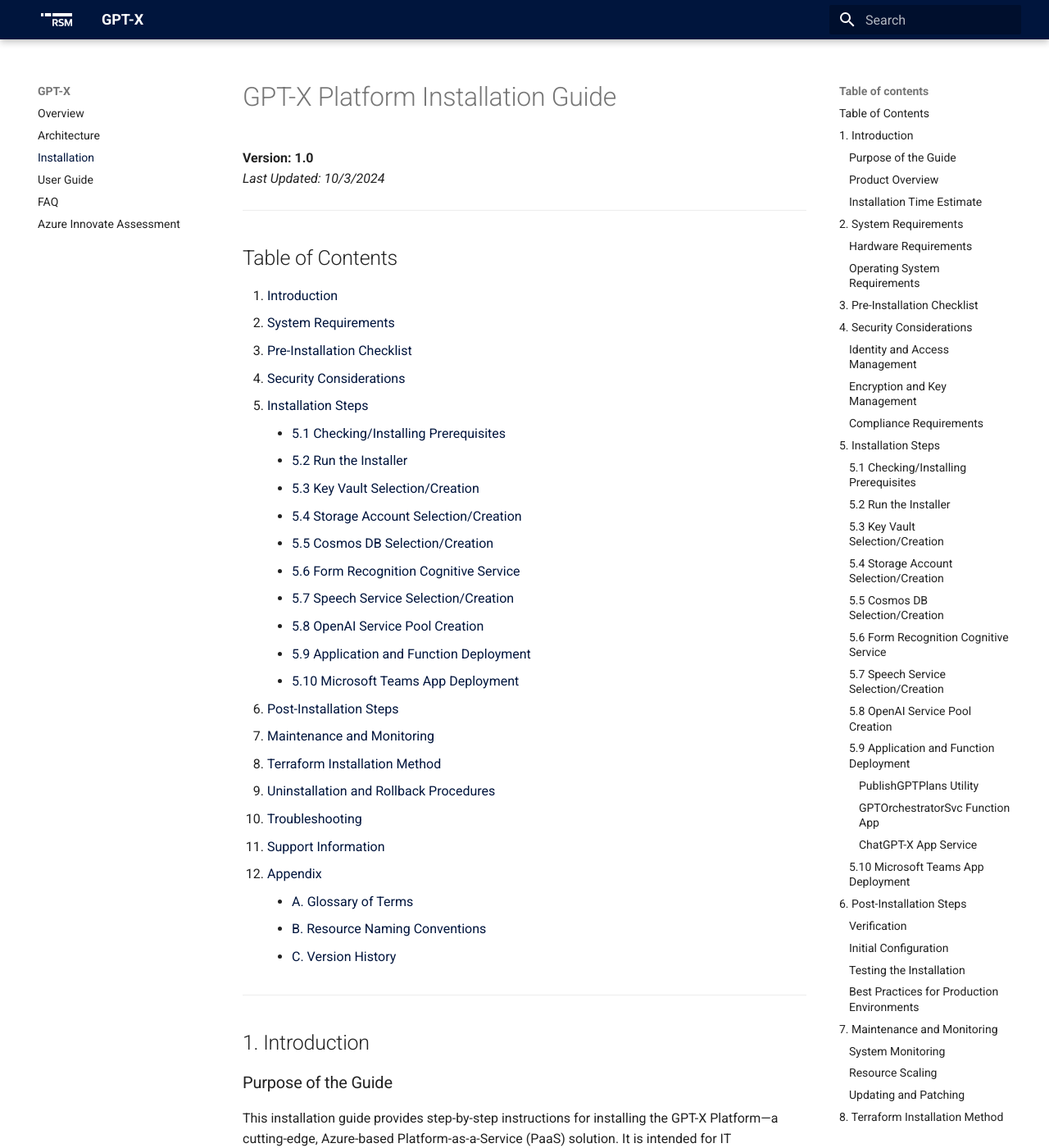
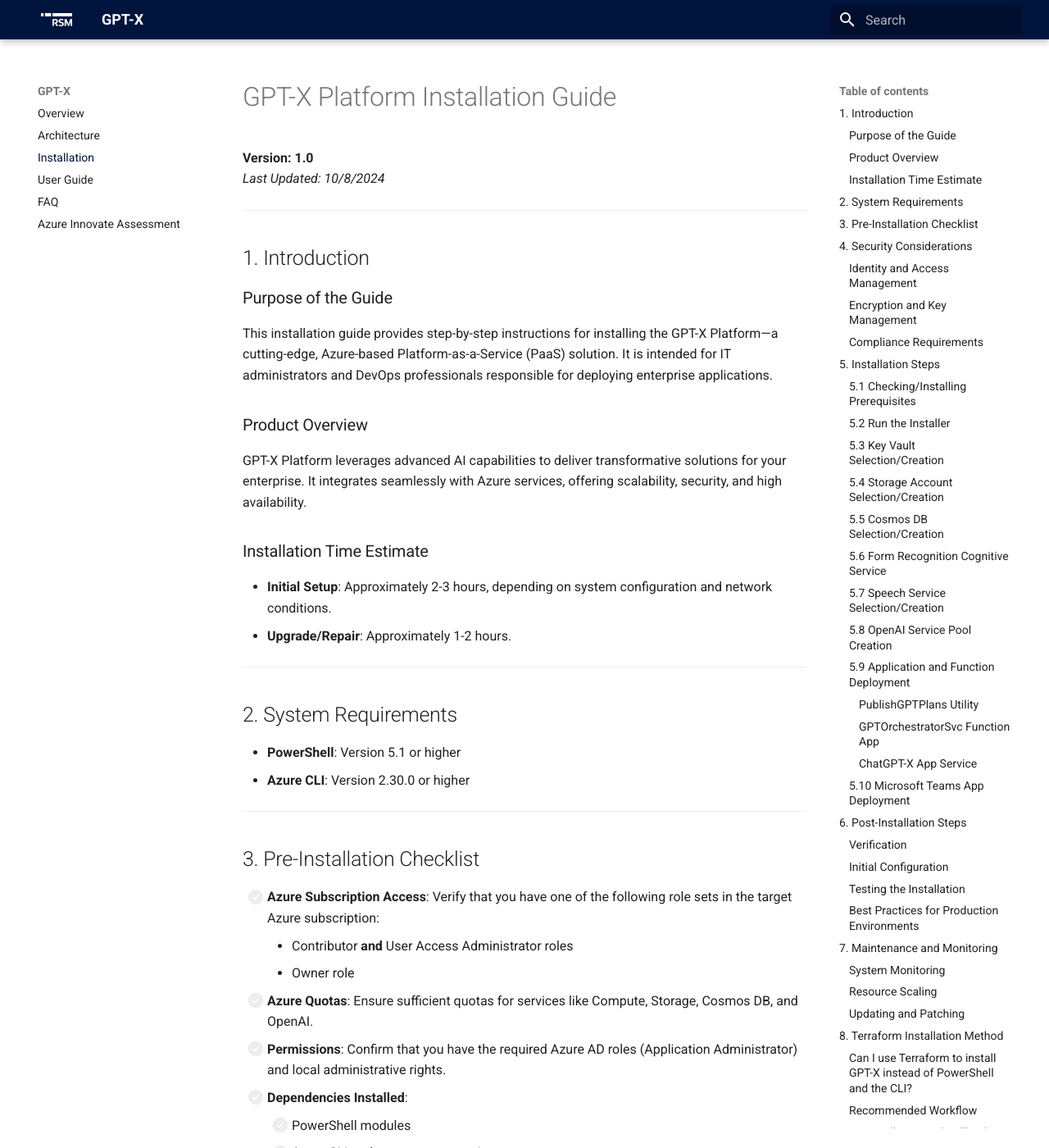
Before and after one commit to sambradley-rsm/gpt-x-docs, an MkDocs documentation site: the page built from docs/installation.md, in a window 1280 px wide and 1400 px high. Shown: the whole window at 82% size. Built offline with MkDocs 1.6.1 and Material for MkDocs 9.7.7, drawn with Linux system fonts in a browser that asks for light colours; some of the changed text lies outside the part shown.

Commit message:
FAQ and Installation updates

```diff
--- a/docs/installation.md
+++ b/docs/installation.md
@@ -1,37 +1,7 @@
 # GPT-X Platform Installation Guide
 
 **Version: 1.0**
-_Last Updated: 10/3/2024_
-
----
-
-## Table of Contents
-
-1. [Introduction](#1-introduction)
-2. [System Requirements](#2-system-requirements)
-3. [Pre-Installation Checklist](#3-pre-installation-checklist)
-4. [Security Considerations](#4-security-considerations)
-5. [Installation Steps](#5-installation-steps)
-    - [5.1 Checking/Installing Prerequisites](#51-checkinginstalling-prerequisites)
-    - [5.2 Run the Installer](#52-run-the-installer)
-    - [5.3 Key Vault Selection/Creation](#53-key-vault-selectioncreation)
-    - [5.4 Storage Account Selection/Creation](#54-storage-account-selectioncreation)
-    - [5.5 Cosmos DB Selection/Creation](#55-cosmos-db-selectioncreation)
-    - [5.6 Form Recognition Cognitive Service](#56-form-recognition-cognitive-service)
-    - [5.7 Speech Service Selection/Creation](#57-speech-service-selectioncreation)
-    - [5.8 OpenAI Service Pool Creation](#58-openai-service-pool-creation)
-    - [5.9 Application and Function Deployment](#59-application-and-function-deployment)
-    - [5.10 Microsoft Teams App Deployment](#510-microsoft-teams-app-deployment)
-6. [Post-Installation Steps](#6-post-installation-steps)
-7. [Maintenance and Monitoring](#7-maintenance-and-monitoring)
-8. [Terraform Installation Method](#8-terraform-installation-method)
-9. [Uninstallation and Rollback Procedures](#9-uninstallation-and-rollback-procedures)
-10. [Troubleshooting](#10-troubleshooting)
-11. [Support Information](#11-support-information)
-12. [Appendix](#12-appendix)
-    - [A. Glossary of Terms](#a-glossary-of-terms)
-    - [B. Resource Naming Conventions](#b-resource-naming-conventions)
-    - [C. Version History](#c-version-history)
+_Last Updated: 10/8/2024_
 
 ---
 
@@ -54,16 +24,6 @@
 
 ## 2. System Requirements
 
-### Hardware Requirements
-
-- **Processor**: Quad-core CPU or higher
-- **Memory**: Minimum 16 GB RAM
-- **Storage**: At least 100 GB of free disk space
-- **Display**: 1024x768 resolution or higher
-
-### Operating System Requirements
-
-- **Supported OS**: Windows 10 Pro/Enterprise (64-bit), Windows Server 2016/2019/2022
 - **PowerShell**: Version 5.1 or higher
 - **Azure CLI**: Version 2.30.0 or higher
 
@@ -71,8 +31,9 @@
 
 ## 3. Pre-Installation Checklist
 
-- [ ] **Licensing Information**: Confirm that you have the necessary licenses and installation keys.
-- [ ] **Azure Subscription Access**: Verify that you have Owner or Contributor access to the target Azure subscription.
+- [ ] **Azure Subscription Access**: Verify that you have one of the following role sets in the target Azure subscription:
+    - Contributor **and** User Access Administrator roles
+    - Owner role
 - [ ] **Azure Quotas**: Ensure sufficient quotas for services like Compute, Storage, Cosmos DB, and OpenAI.
 - [ ] **Permissions**: Confirm that you have the required Azure AD roles (Application Administrator) and local administrative rights.
 - [ ] **Dependencies Installed**:
--- a/mkdocs.yml
+++ b/mkdocs.yml
@@ -23,6 +23,7 @@
   - md_in_html
   - pymdownx.tasklist:
       custom_checkbox: true
+      clickable_checkbox: true
   - pymdownx.superfences:
       custom_fences:
         - name: mermaid
```
Also changed, not shown: docs/faq.md (+12 -5 lines).
